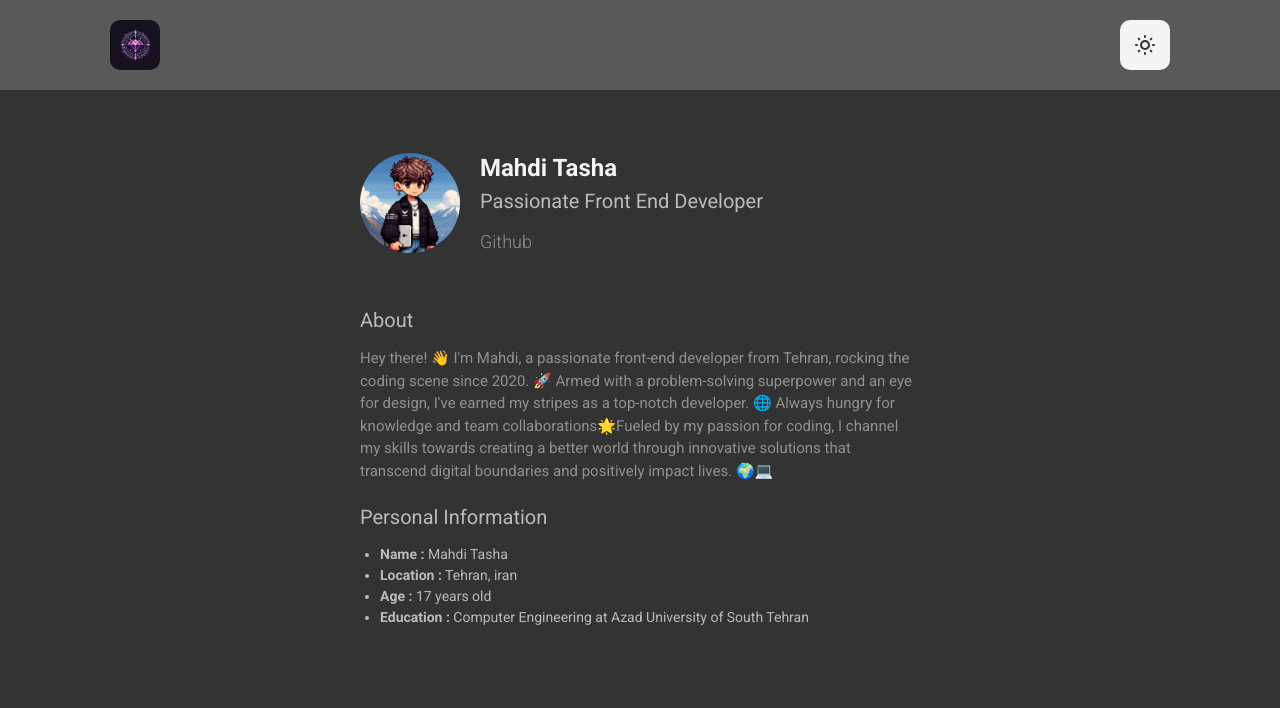
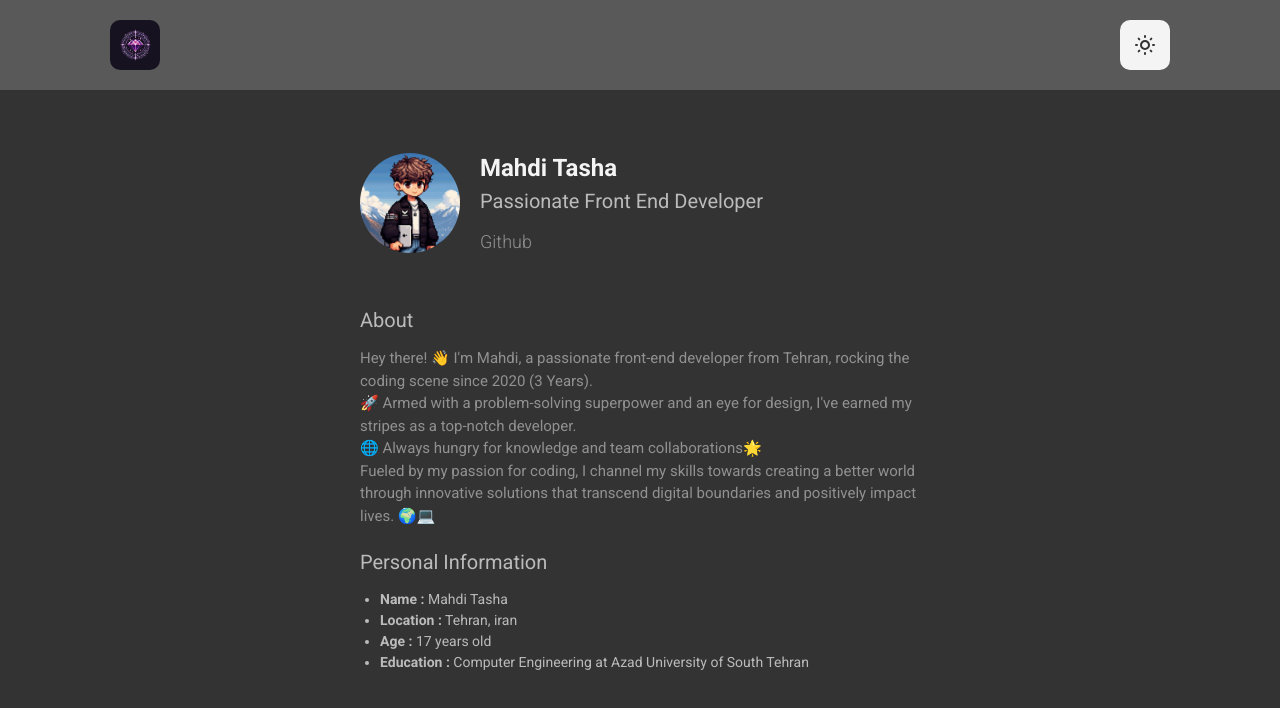
Before and after one commit to tasha-dev/portfolio, a Next.js app: page / in a window 1280 px wide. Shown: the top 708 px of the page. Built offline with nearby package versions, Linux system fonts and the light colour scheme.

Commit message:
added some date calc

```diff
--- a/component/section/aboutComponent.tsx
+++ b/component/section/aboutComponent.tsx
@@ -6,6 +6,7 @@ import MahdiImage from '@/public/img/img-mahdi-tasha.jpg';
 import TitleComponent from "@/chunk/titleComponent";
 import Link from "next/link";
 import ParagraphComponent from "@/chunk/paragraphComponent";
+import { differenceInYears } from 'date-fns';
 
 // Creating and exporting about component as defualt
 export default function AboutComponent():ReactNode {
@@ -24,7 +25,12 @@ export default function AboutComponent():ReactNode {
             </header>
             <main>
                 <TitleComponent tier={2}>About</TitleComponent>
-                <ParagraphComponent noMargin>Hey there! 👋 I'm Mahdi, a passionate front-end developer from Tehran, rocking the coding scene since 2020. 🚀 Armed with a problem-solving superpower and an eye for design, I've earned my stripes as a top-notch developer. 🌐 Always hungry for knowledge and team collaborations🌟Fueled by my passion for coding, I channel my skills towards creating a better world through innovative solutions that transcend digital boundaries and positively impact lives. 🌍💻</ParagraphComponent>
+                <ParagraphComponent noMargin>
+                    Hey there! 👋 I'm Mahdi, a passionate front-end developer from Tehran, rocking the coding scene since 2020 ({differenceInYears(new Date(), new Date('2020-03-21'))} Years). <br/>
+                    🚀 Armed with a problem-solving superpower and an eye for design, I've earned my stripes as a top-notch developer. <br/>
+                    🌐 Always hungry for knowledge and team collaborations🌟 <br/>
+                    Fueled by my passion for coding, I channel my skills towards creating a better world through innovative solutions that transcend digital boundaries and positively impact lives. 🌍💻
+                </ParagraphComponent>
             </main>
         </section>
     );
--- /dev/null
+++ b/component/section/skillsComponent.tsx
@@ -0,0 +1,5 @@
+// Codes by mahdi tasha
+// Importing part
+import {ReactNode} from "react";
+
+//
```
